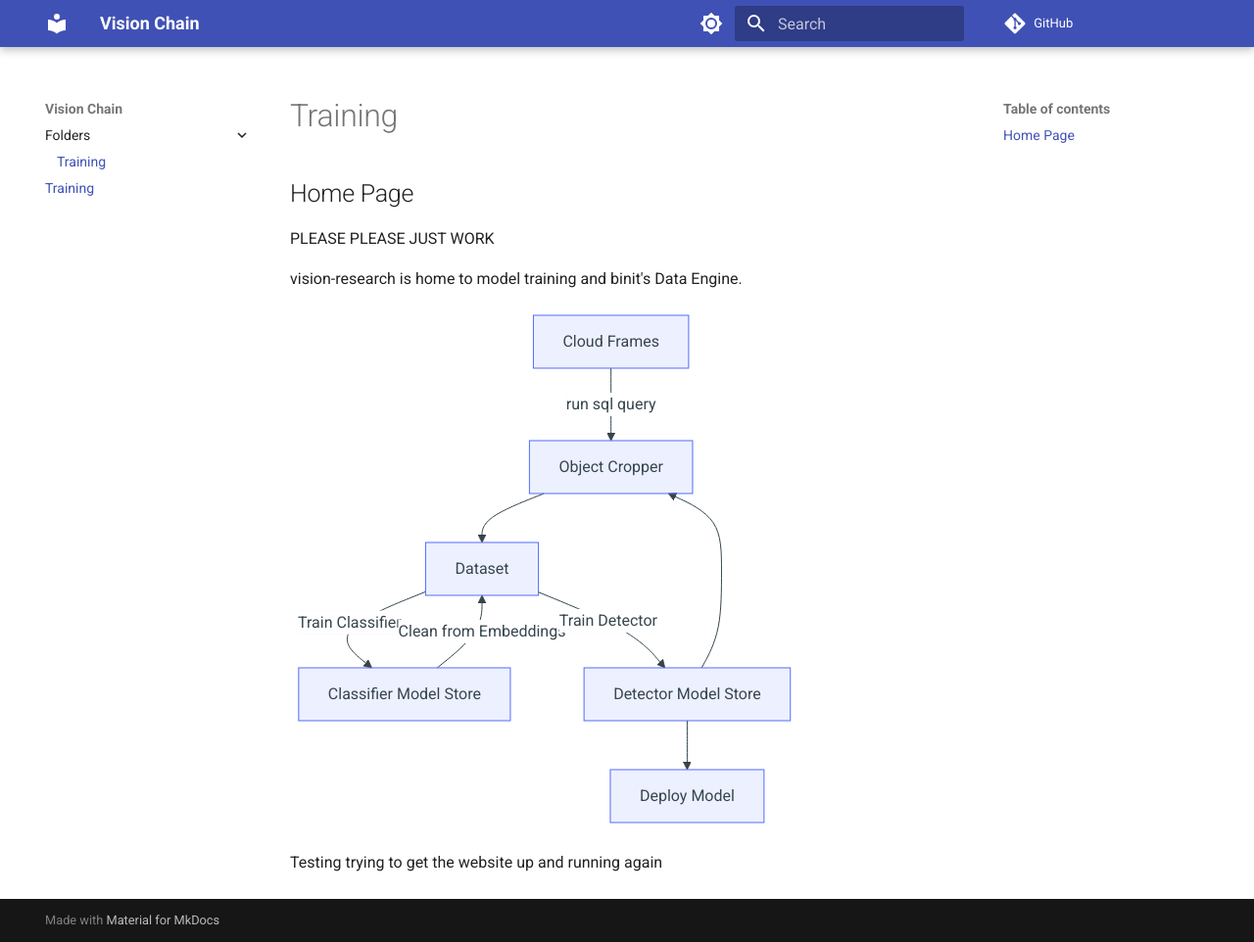
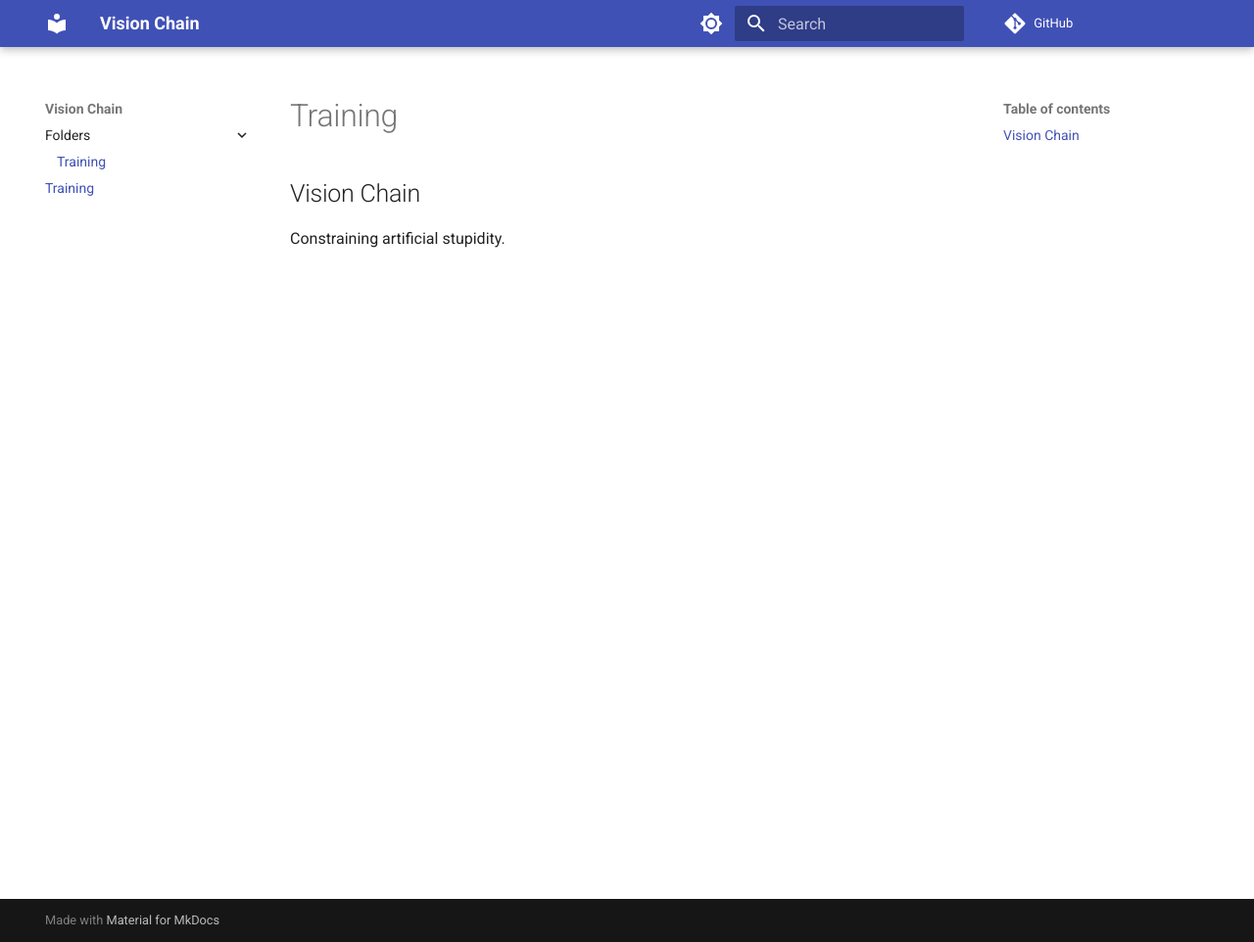
Before and after one commit to GeorgePearse/VisionChain, an MkDocs documentation site: the page built from docs/index.md, in a window 1280 px wide and 962 px high. Shown: the whole window at 98% size. Built offline with MkDocs 1.6.1 and Material for MkDocs 9.7.7, drawn with Linux system fonts in a browser that asks for light colours; comment, search, counter and statistics services are not loaded.

Commit message:
how to do again

````diff
--- a/docs/index.md
+++ b/docs/index.md
@@ -1,17 +1,3 @@
-## Home Page
+## Vision Chain
 
-PLEASE PLEASE JUST WORK
-
-vision-research is home to model training and binit's Data Engine.
-
-```mermaid
-graph TD
-    A[Cloud Frames] -- run sql query --> B
-    B[Object Cropper] --> C[Dataset]
-    C[Dataset]-- Train Classifier --> F[Classifier Model Store] -- Clean from Embeddings --> C[Dataset]
-    C -- Train Detector --> D[Detector Model Store]
-    D --> B
-    D --> E[Deploy Model]
-```
-
-Testing trying to get the website up and running again
+Constraining artificial stupidity.
````
